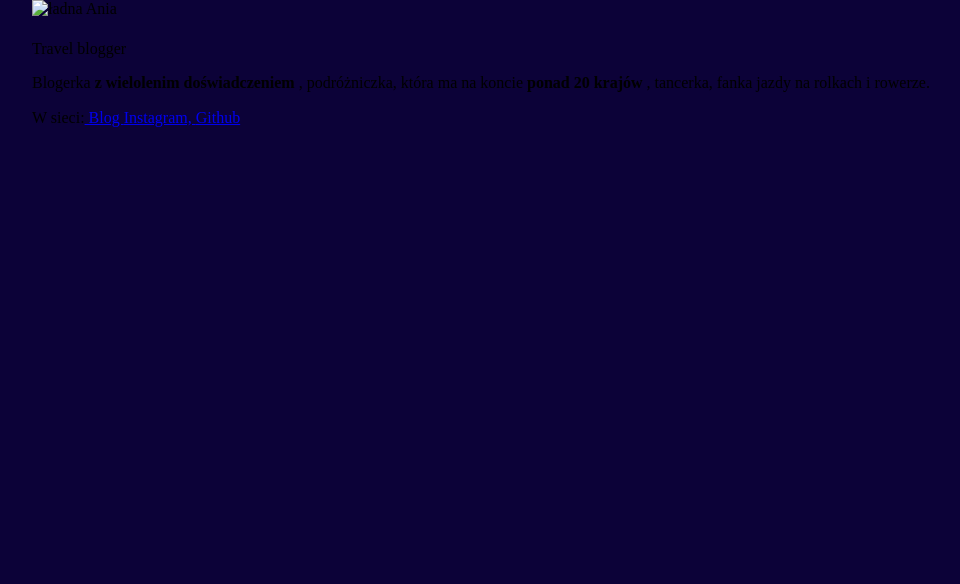
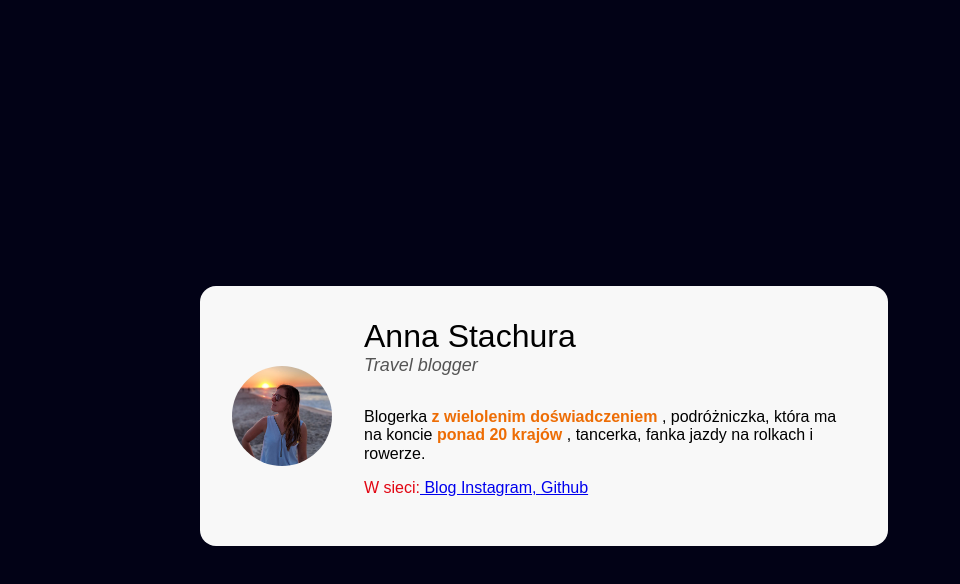
Before and after one commit to annastachura/business-card, a plain HTML site: page index.html in a window 1280 px wide. Shown: the whole page, without its empty margins (96-1056 px from the left). Drawn offline with nearby package versions, Linux system fonts and the light colour scheme.

Commit message:
figma profile

```diff
--- a/css/style.css
+++ b/css/style.css
@@ -8,13 +8,71 @@ html {
 }
 
 body {
-	background: rgb(12, 2, 56);
-	width: 80vw;
-	margin-left: auto;
-	margin-right: auto;
+	background: rgb(2, 2, 22);
+   min-height: 100vh;
+   padding: 16px;
+   display:flex;
+   align-items: center;
+   justify-content: center;
+   font-family: Arial, Helvetica, sans-serif;
+
+
+
 }
 
-.MainHeader {
-		color: tomato;
-		font-size: 20px;
+.card {
+    background: #F8F8F8;
+    border-radius: 16px;
+    max-width: 624px;
+    width: 100%;
+    padding: 32px;
+
+
+
 }
+
+.person {
+    display: flex;
+    align-items: center;
+}
+
+
+.person-description {
+    font-size: 16px;
+    line-height: 22px;
+
+}
+
+.person_header {
+    margin-bottom: 32px;
+
+}
+
+.person_socialmedia {
+    color: #E20613;
+}
+
+.person_name {
+    margin: 0;
+    font-weight: normal;
+
+}
+.person_photo {
+    width: 100px;
+    height: 100px;
+     margin-right: 32px;
+     border-radius: 50%;
+
+}
+
+	.person_position {
+        color: #545454;
+        font-style: italic;
+        font-size: 18px;
+
+
+    }
+
+    .person_special {
+        color: #ED6D05;
+    }
--- a/index.html
+++ b/index.html
@@ -15,10 +15,10 @@
 <body>
     <main class="card">
         <article class="person">
-            <img class="person_photo" , src="" alt="ładna Ania">
+            <img class="person_photo" , src="img/avatar.jpg" alt="ładna Ania">
             <div>
                 <header class="person_header">
-                    <h1 class="person_name" Anna Stachura> </h1>
+                    <h1 class="person_name"> Anna Stachura </h1>
                     <span class="person_position">Travel blogger</span>
 
                 </header>
```
Also changed, not shown: img/avatar.jpg (added).
